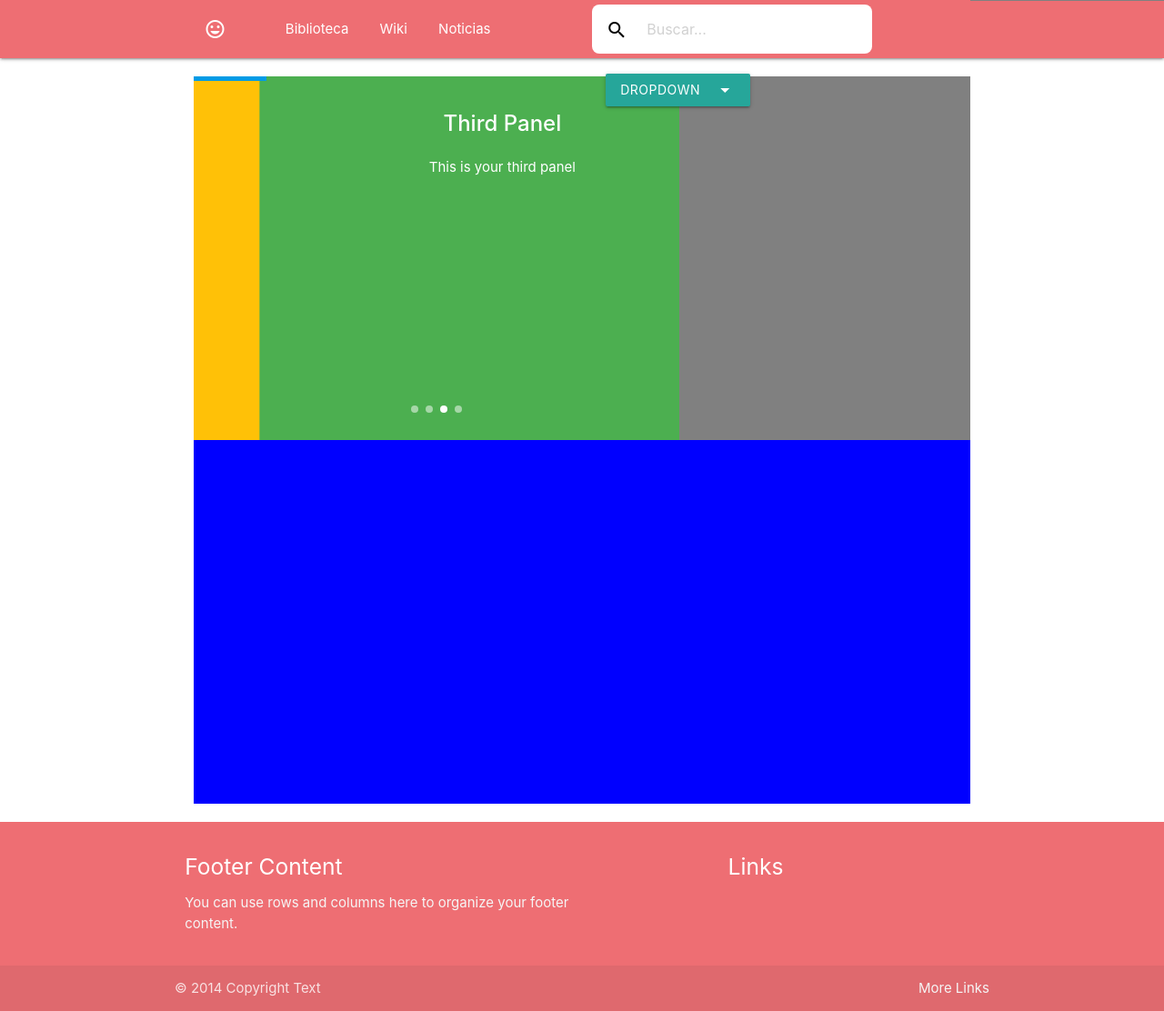
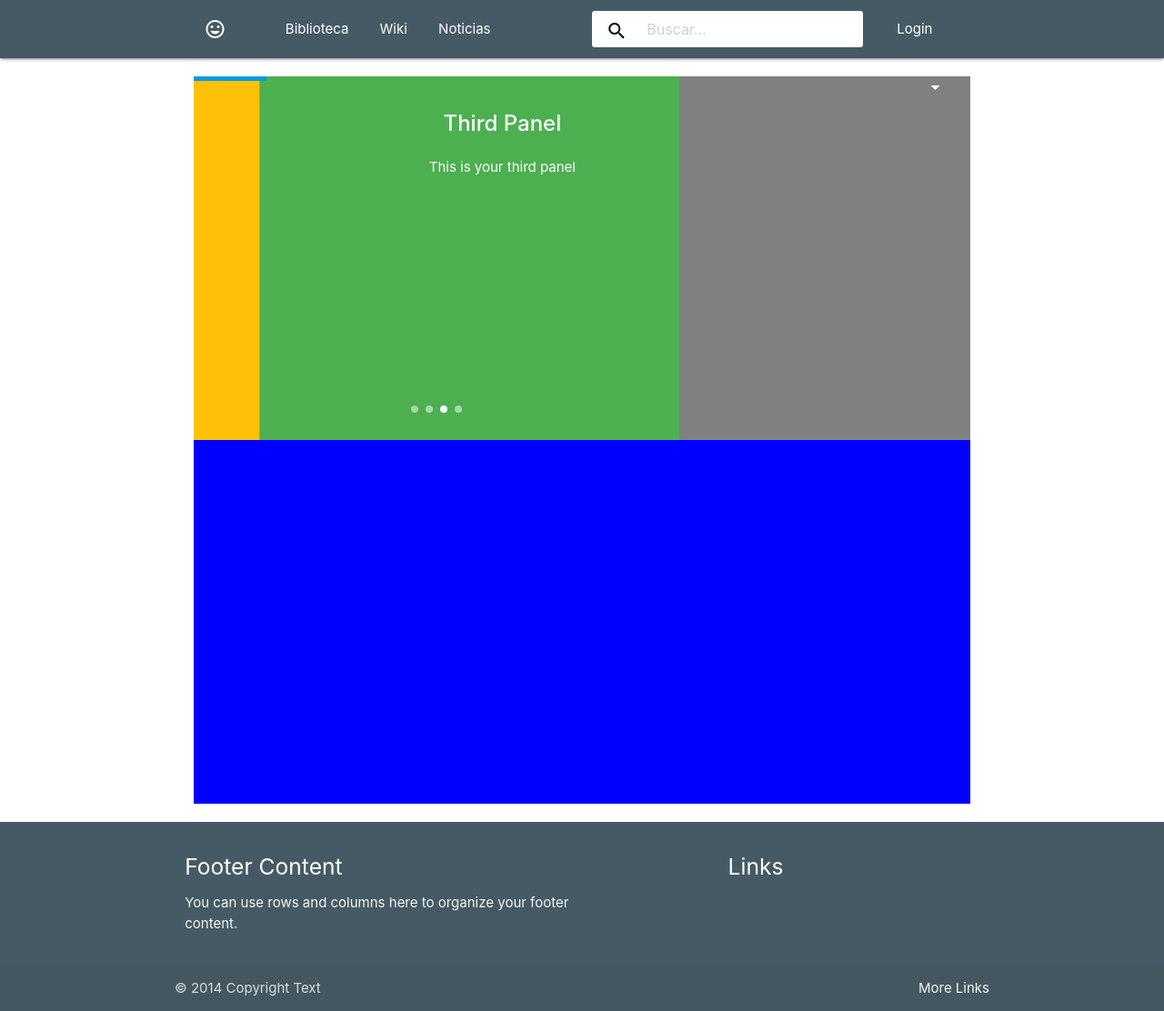
Before and after one commit to CristianUrrea/ReadZone, a PHP site: page /home.php in a window 1280 px wide. Shown: the whole page at 91% size. Run offline with PHP 8.4, Linux system fonts and the light colour scheme; some libraries are stand-ins or nearby versions.

Commit message:
Add files via upload
Actualización del nav dropdown

```diff
--- a/css/home.css
+++ b/css/home.css
@@ -3,22 +3,30 @@
     min-height: 100vh;
     flex-direction: column;
 }
+
 main {
     flex: 1 0 auto;
 }
+
+
 /*################ HEADER ################*/
+
+.dropdown-content {
+    top: 100% !important;
+    width: 10px;
+}
 
 
 /*################ BAR NAV ################*/
 
 #search {
-    margin-top: 5px;
-    border-radius: 8px;
+    margin-top: 12px;
+    border-radius: 3px;
     -webkit-appearance: none
 }
 
 #icon-search {
-    margin-top: -4px;
+    margin-top: -10px;
 }
 
 #ul-div-nav-home-links {
@@ -62,8 +70,8 @@
 }
 
 #div-content-home-recomendations {
-  background-color: blue;
-  margin-top: -20px;
+    background-color: blue;
+    margin-top: -20px;
 }
 
 
@@ -108,5 +116,5 @@
 /*################ FOOTER ################*/
 
 footer {
-  margin-top: 20px;
+    margin-top: 20px;
 }
--- a/home.php
+++ b/home.php
@@ -24,7 +24,7 @@
 
         @media only screen and (min-width: 601px) {
             .searchbarfix {
-                height: 54px !important;
+                height: 40px !important;
             }
         }
 
@@ -36,7 +36,15 @@
         .navfix2 {
             position: absolute;
         }
+        nav, .page-footer{
+          background-color: #455a64;
+        }
 
+        .dropdown-trigger:hover {
+          border-radius: 2px;
+          border-color: white;
+          border: solid 1px;
+        }
     </style>
 
 </head>
@@ -69,10 +77,8 @@
                                 </li>
                             </ul>
                         </div>
-                        <div class="col s12 m3 l4">
-                            <ul id="ul-div-nav-home-search-login" class="hide-on-med-and-down right">
-                                <li>
-                                    <div class="navfix">
+                        <div class="col s12 m3 l3">
+                          <div class="navfix hide-on-med-and-down">
                               <div id="navfix2" style="">
                                   <div class="input-field">
                                       <input id="search" type="search" required="" placeholder="Buscar..." class="searchbarfix white">
@@ -81,30 +87,28 @@
                                   </div>
                               </div>
                           </div>
-                                    </form>
-                                </li>
+                        </div>
+                        <div class="col s12 m3 l1">
+                          <div class="">
+                            <ul class="hide-on-med-and-down right">
                                 <li>
-                                  <ul id="dropdown2" class="dropdown-content">
-  <li><a href="#">Ustawienia</a></li>
-  <li><a href="#">Panel administratora</a></li>
-</ul>
-
-<li>
-  <a class="dropdown-button btn" href="#!" data-activates="dropdown2">Dropdown
-    <i class="material-icons right">arrow_drop_down</i>
-  </a>
-</li>
+                                  <a class='dropdown-trigger' data-options="align:down" href='#' data-target='dropdown1'>Login<i class="material-icons right">arrow_drop_down</i></a>
                                 </li>
                             </ul>
+                            <ul id='dropdown1' class='dropdown-content hide-on-med-and-down right'>
+                              <li><a href="#!">one</a></li>
+                              <li><a href="#!">two</a></li>
+                            </ul>
                           </div>
-                        <div style="background-color: grey" class="col s12 m2 l2">
+
+                        </div>
+                        <div class="col s12 m2 l2">
                         </div>
                     </div>
                 </div>
             </nav>
         </div>
     </header>
-
     <!-- Bar nav mobile -->
     <ul class="sidenav left" id="mobile-nav">
         <li><a href="#">Biblioteca</a></li>
@@ -113,7 +117,6 @@
         <li><a href="#">Perfil</a></li>
     </ul>
     <!--################################-->
-
 
     <main>
 
@@ -190,7 +193,18 @@
     <script type="text/javascript" src="https://cdnjs.cloudflare.com/ajax/libs/materialize/1.0.0/js/materialize.min.js"></script>
     <script type="text/javascript" src="js/home.js"></script>
     <script type="text/javascript">
-   $('.dropdown-button').dropdown();
+    $(document).ready(function() {
+         $('.dropdown-trigger').dropdown({
+           inDuration: 300,
+           outDuration: 225,
+           gutter: 0, // Spacing from edge
+           belowOrigin: true, // Displays dropdown below the button
+           constrainWidth: false,
+           stopPropogation: true,
+           alignment: 'right',
+           hover: true
+         });
+       });
     </script>
 </body>
 
```
Lines whose indentation alone changed are shown as unchanged.
